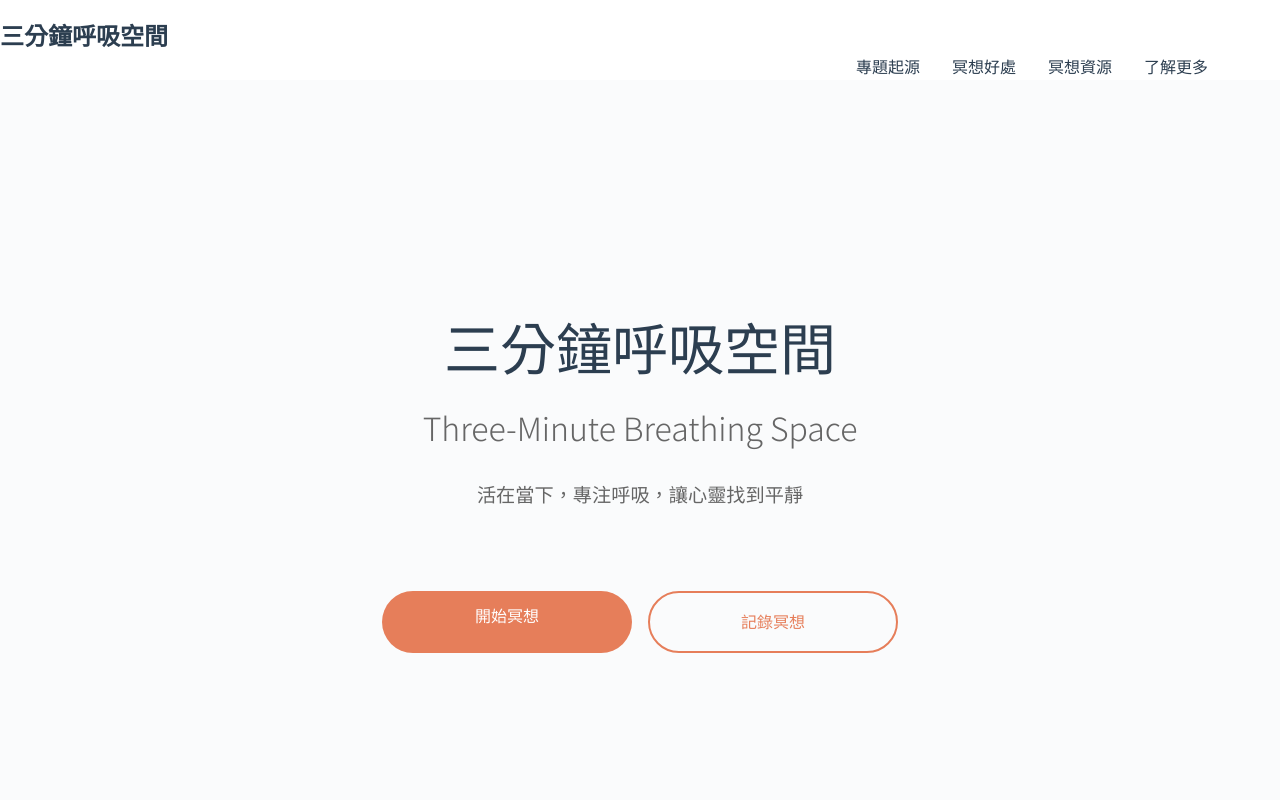
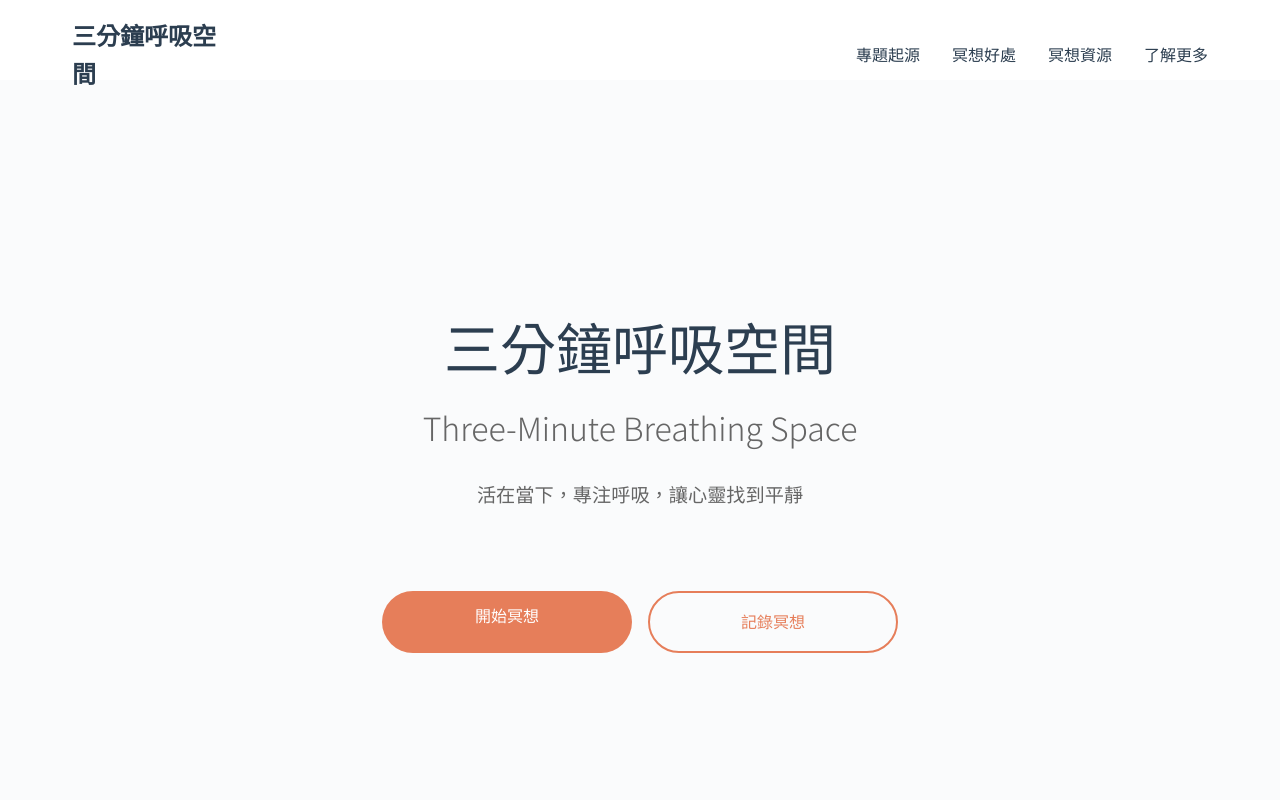
Before and after one commit to Jane-ppy/3-Minute-Breathing-Space, a plain HTML site: page index.html in a window 1280 px wide. Shown: the top 800 px of the page. Drawn offline with Linux system fonts and the light colour scheme.

Commit message:
恢復導航欄原始設計

```diff
--- a/styles.css
+++ b/styles.css
@@ -44,13 +44,20 @@ body {
     box-shadow: var(--shadow-sm);
 }
 
-.header .nav {
+.header .container {
     display: flex;
     justify-content: space-between;
     align-items: center;
     max-width: 1200px;
     margin: 0 auto;
     padding: 0 2rem;
+}
+
+nav {
+    display: flex;
+    justify-content: space-between;
+    align-items: center;
+    width: 100%;
 }
 
 .logo {
@@ -93,7 +100,7 @@ nav ul li a.active::after {
 }
 
 @media (max-width: 768px) {
-    .header .nav {
+    .header .container {
         padding: 0 1.5rem;
     }
 }
```
Also changed, not shown: start-first.html (+3 -1 lines).
